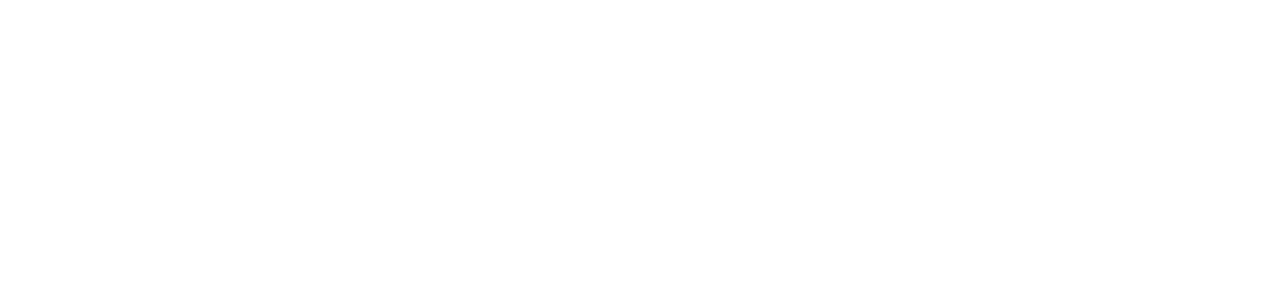
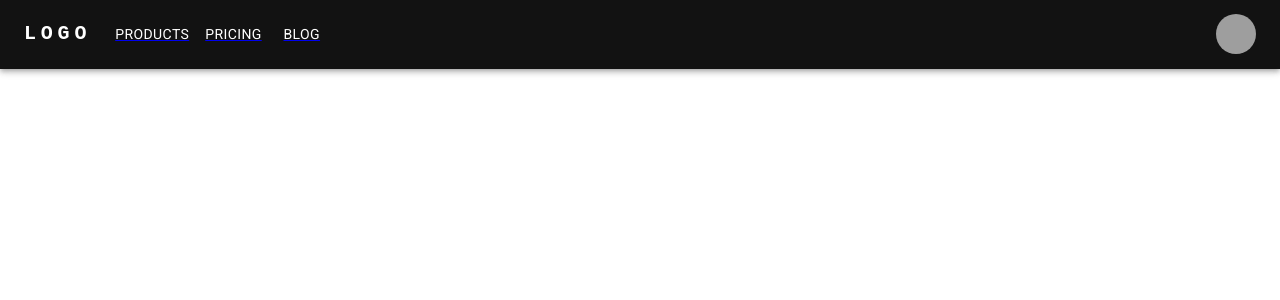
Before and after one commit to jordanbmrd/CountryGuesser, a React (Create React App) app: page / in a window 1280 px wide. Before the commit this address had no page. Shown: the top 300 px of the page. Built offline with nearby package versions, Linux system fonts and the light colour scheme; grey boxes are pictures that could not be loaded.

Commit message:
feat(register): Register page + Navbar

```diff
--- a/src/App.tsx
+++ b/src/App.tsx
@@ -5,13 +5,15 @@
   Route,
   Link
 } from "react-router-dom";
-import Login from './components/Login';
-import Register from './components/Register';
+import Login from './components/connection/Login';
+import Register from './components/connection/Register';
+import Dashboard from './components/dashboard/Dashboard';
 
 function App() {
   return (
     <Router>
       <Routes>
+        <Route path="/" element={ <Dashboard /> } />
         <Route path="/login" element={ <Login /> } />
         <Route path="/register" element={ <Register /> } />
       </Routes>
--- a/src/components/Register.tsx
+++ /dev/null
@@ -1,9 +0,0 @@
-import React from 'react'
-
-const Register = () => {
-  return (
-    <div>Register</div>
-  )
-}
-
-export default Register
--- a/src/components/Login.css
+++ b/src/components/connection/Connection.styles.css
@@ -1,14 +1,14 @@
-.loginPaper {
+.connectionPaper {
     padding: 20px;
     width: 280px;
     margin: 20px auto;
 }
-.loginGrid {
+.connectionGrid {
     text-align: center;
 }
-.loginGrid h2 {
+.connectionGrid h2 {
     margin: 20px 0;
 }
-.loginSubmit {
+.connectionSubmit {
     margin: 15px 0 !important;
 }
--- a/src/components/Login.tsx
+++ b/src/components/connection/Login.tsx
@@ -1,12 +1,13 @@
-import { Grid, Paper, Avatar, TextField, FormControlLabel, Checkbox, Button, Typography, Link } from "@mui/material";
+import { Grid, Paper, Avatar, TextField, FormControlLabel, Checkbox, Button, Typography } from "@mui/material";
+import { Link } from "react-router-dom";
 import { BsFillLockFill } from "react-icons/bs";
-import './Login.css';
+import './Connection.styles.css';
 
 const Login = () => {
   return (
     <Grid>
-        <Paper elevation={10} className="loginPaper">
-            <Grid className="loginGrid">
+        <Paper elevation={10} className="connectionPaper">
+            <Grid className="connectionGrid">
                 <Avatar sx={{ backgroundColor: '#1bbd7e', margin: 'auto' }}>
                     <BsFillLockFill />
                 </Avatar>
@@ -22,12 +23,12 @@
                         color="primary"
                     /> }
             />
-            <Button type="submit" color="primary" variant="contained" className="loginSubmit" fullWidth>Se connecter</Button>
-            <Typography>
-                <Link href="#">Mot de passe oublié ?</Link>
+            <Button type="submit" color="primary" variant="contained" className="connectionSubmit" fullWidth>Se connecter</Button>
+            <Typography sx={{ textAlign: "center" }}>
+                <Link to="/">Mot de passe oublié ?</Link>
             </Typography>
             <Typography>
-                Pas encore de compte ?<Link href="#">S'enregistrer</Link>
+                Pas encore de compte ?&nbsp;<Link to="/register">S'enregistrer</Link>
             </Typography>
         </Paper>
     </Grid>
--- /dev/null
+++ b/src/components/connection/Register.tsx
@@ -0,0 +1,29 @@
+import { Grid, Paper, Avatar, TextField, FormControlLabel, Checkbox, Button, Typography } from "@mui/material";
+import { Link } from "react-router-dom";
+import { BsFillLockFill } from "react-icons/bs";
+import './Connection.styles.css';
+
+const Register = () => {
+  return (
+    <Grid>
+        <Paper elevation={10} className="connectionPaper">
+            <Grid className="connectionGrid">
+                <Avatar sx={{ backgroundColor: '#1bbd7e', margin: 'auto' }}>
+                    <BsFillLockFill />
+                </Avatar>
+                <h2>Créer mon compte</h2>
+            </Grid>
+            <TextField sx={{ mt: 1, mb: 1 }} label="Nom d'utilisateur" placeholder="Entrez votre nom d'utilisateur" fullWidth required />
+            <TextField sx={{ mb: 1 }} label="Email" placeholder="Entrez votre email" fullWidth required />
+            <TextField sx={{ mb: 1 }} label="Mot de passe" placeholder="Entrez votre mot de passe" type="password" fullWidth required />
+            <TextField sx={{ mb: 1 }} label="Confirmer mot de passe" placeholder="Confirmez votre mot de passe" type="password" fullWidth required />
+            <Button type="submit" color="primary" variant="contained" className="connectionSubmit" fullWidth>Créer</Button>
+            <Typography>
+                Déjà inscrit ?&nbsp;<Link to="/login">Se connecter</Link>
+            </Typography>
+        </Paper>
+    </Grid>
+  )
+}
+
+export default Register
--- /dev/null
+++ b/src/components/dashboard/Dashboard.tsx
@@ -0,0 +1,11 @@
+import Navbar from "../main/Navbar";
+
+const Dashboard = () => {
+  return (
+    <>
+        <Navbar />
+    </>
+  );
+}
+
+export default Dashboard;
--- /dev/null
+++ b/src/components/main/Navbar.tsx
@@ -0,0 +1,166 @@
+import { useState, MouseEvent } from "react";
+import { AppBar, Box, Toolbar, MenuItem, Button, Avatar, Container, Menu, Typography, IconButton } from "@mui/material";
+import { Link } from "react-router-dom";
+import { AiOutlineMenu } from "react-icons/ai";
+
+const pages = [
+    {
+        name: 'Products',
+        link: '/'
+    },
+    {
+        name: 'Pricing',
+        link: '/'
+    },
+    {
+        name: 'Blog',
+        link: '/'
+    }];
+const settings = ['Profil', 'Paramètres', 'Déconnexion'];
+
+function Navbar() {
+    const [anchorElNav, setAnchorElNav] = useState<null | HTMLElement>(null);
+    const [anchorElUser, setAnchorElUser] = useState<null | HTMLElement>(null);
+
+    const handleOpenNavMenu = (event: MouseEvent<HTMLElement>) => {
+      setAnchorElNav(event.currentTarget);
+    };
+    const handleOpenUserMenu = (event: MouseEvent<HTMLElement>) => {
+      setAnchorElUser(event.currentTarget);
+    };
+
+    const handleCloseNavMenu = () => {
+      setAnchorElNav(null);
+    };
+
+    const handleCloseUserMenu = () => {
+      setAnchorElUser(null);
+    };
+
+    return (
+      <AppBar position="static" style={{ backgroundColor: "#121212" }}>
+        <Container maxWidth="xl">
+          <Toolbar disableGutters>
+            <Typography
+              variant="h6"
+              noWrap
+              component="a"
+              href="/"
+              sx={{
+                mr: 2,
+                display: { xs: 'none', md: 'flex' },
+                fontFamily: 'monospace',
+                fontWeight: 700,
+                letterSpacing: '.3rem',
+                color: 'inherit',
+                textDecoration: 'none',
+              }}
+            >
+              LOGO
+            </Typography>
+
+            <Box sx={{ flexGrow: 1, display: { xs: 'flex', md: 'none' } }}>
+              <IconButton
+                size="large"
+                aria-label="account of current user"
+                aria-controls="menu-appbar"
+                aria-haspopup="true"
+                onClick={handleOpenNavMenu}
+                color="inherit"
+              >
+                <AiOutlineMenu />
+              </IconButton>
+              <Menu
+                id="menu-appbar"
+                anchorEl={anchorElNav}
+                anchorOrigin={{
+                  vertical: 'bottom',
+                  horizontal: 'left',
+                }}
+                keepMounted
+                transformOrigin={{
+                  vertical: 'top',
+                  horizontal: 'left',
+                }}
+                open={Boolean(anchorElNav)}
+                onClose={handleCloseNavMenu}
+                sx={{
+                  display: { xs: 'block', md: 'none' },
+                }}
+              >
+                {pages.map((page, i) => (
+                  <Link to={page.link}>
+                    <MenuItem key={i} onClick={handleCloseNavMenu}>
+                        <Typography textAlign="center">
+                            {page.name}
+                        </Typography>
+                    </MenuItem>
+                  </Link>
+                ))}
+              </Menu>
+            </Box>
+            <Typography
+              variant="h5"
+              noWrap
+              component="a"
+              href=""
+              sx={{
+                mr: 2,
+                display: { xs: 'flex', md: 'none' },
+                flexGrow: 1,
+                fontFamily: 'monospace',
+                fontWeight: 700,
+                letterSpacing: '.3rem',
+                color: 'inherit',
+                textDecoration: 'none',
+              }}
+            >
+              LOGO
+            </Typography>
+            <Box sx={{ flexGrow: 1, display: { xs: 'none', md: 'flex' } }}>
+              {pages.map((page, i) => (
+                <Link to={page.link}>
+                    <Button
+                    key={i}
+                    onClick={handleCloseNavMenu}
+                    sx={{ my: 2, color: 'white', display: 'block' }}
+                    >
+                    {page.name}
+                    </Button>
+                </Link>
+              ))}
+            </Box>
+
+            <Box sx={{ flexGrow: 0 }}>
+              <IconButton onClick={handleOpenUserMenu} sx={{ p: 0 }}>
+                    <Avatar alt="Remy Sharp" src="/static/images/avatar/2.jpg" />
+              </IconButton>
+              <Menu
+                sx={{ mt: '45px' }}
+                id="menu-appbar"
+                anchorEl={anchorElUser}
+                anchorOrigin={{
+                  vertical: 'top',
+                  horizontal: 'right',
+                }}
+                keepMounted
+                transformOrigin={{
+                  vertical: 'top',
+                  horizontal: 'right',
+                }}
+                open={Boolean(anchorElUser)}
+                onClose={handleCloseUserMenu}
+              >
+                {settings.map((setting) => (
+                  <MenuItem key={setting} onClick={handleCloseUserMenu}>
+                    <Typography textAlign="center">{setting}</Typography>
+                  </MenuItem>
+                ))}
+              </Menu>
+            </Box>
+          </Toolbar>
+        </Container>
+      </AppBar>
+    );
+  }
+  export default Navbar;
```
Also changed, not shown: 1 other file (tests, documents, lock files or other folders).
